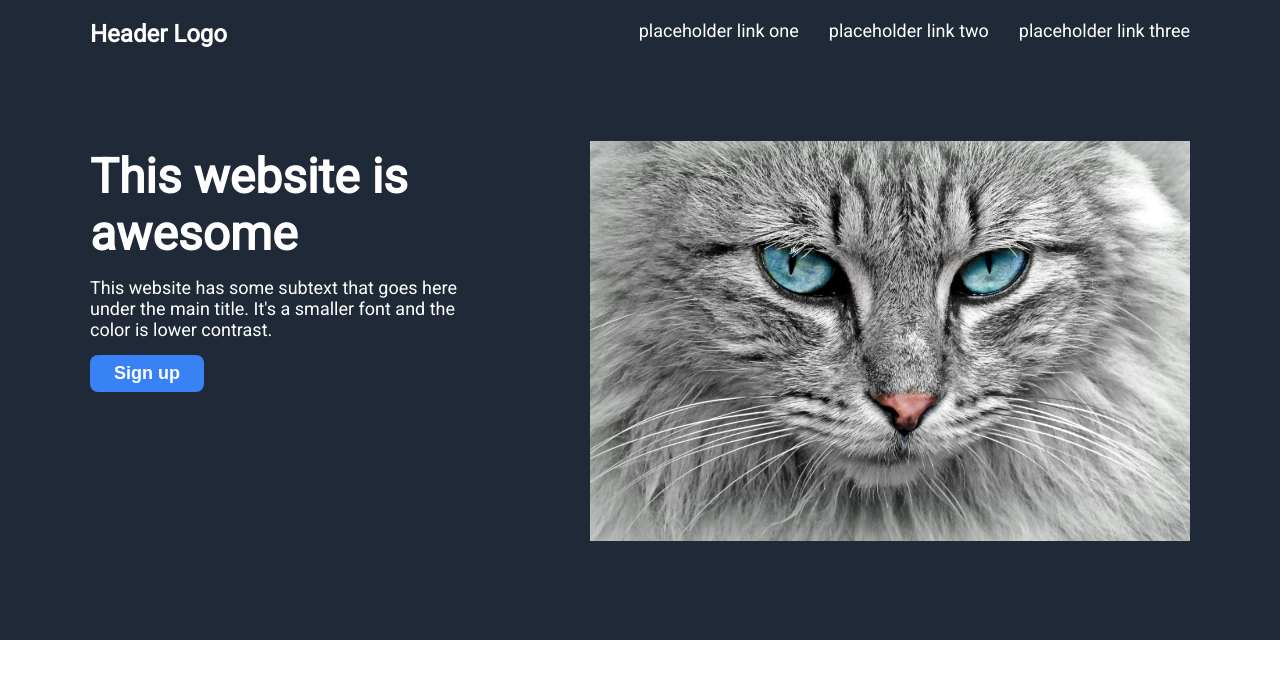
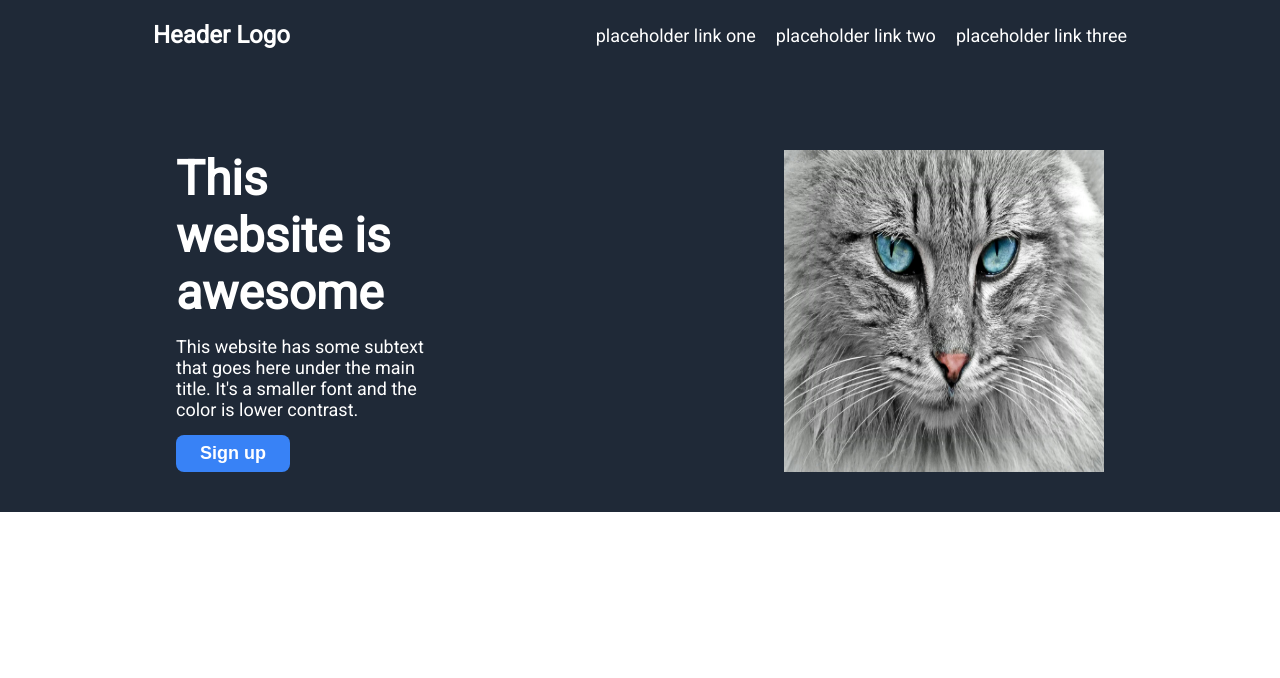
Before and after one commit to popInNotOut/odin-landing-page, a plain HTML site: page index.html in a window 1280 px wide. Drawn offline with Linux system fonts and the light colour scheme.

Commit message:
Fixed aspect ratio problems with header and card-1

```diff
--- a/index.html
+++ b/index.html
@@ -2,6 +2,7 @@
 <html lang="en">
     <head>
         <meta charset="UTF-8">
+        <meta http-equiv="X-UA-Compatible" content="IE=edge">
         <meta name="viewport" content="width=device-width, initial-scale=1.0">
         <title>Landing Page</title>
         <link href="https://fonts.googleapis.com/css2?family=Roboto&display=swap" rel="stylesheet">
@@ -9,14 +10,19 @@
     </head>
     <body>
         <div class="header">
-            <div class="left">
                 <div class="header-logo">
                     Header Logo
                 </div>
-                <div class="bottom-part">
-                    <div class="main-text">
-                        This website is awesome
+                <ul class="header-link-container">
+                    <li><a href="https://popinnotout.github.io/odin-landing-page/">placeholder link one</a></li>
+                    <li><a href="https://popinnotout.github.io/odin-landing-page/">placeholder link two</a></li>
+                    <li><a href="https://popinnotout.github.io/odin-landing-page/">placeholder link three</a></li>
+                </ul>
         </div>
+
+        <div class="card-1">
+            <div class="left">
+                <div class="main-text"> This website is awesome </div>
                 <div class="secondary-text">
                     This website has some subtext that goes here under the main title. It's a smaller font and the color is lower contrast.
                 </div>
@@ -26,30 +32,18 @@
                     </button>
                 </div>
             </div>
-            </div>
-            <div class="right">
-                <div class="header-link-container">
-                    <ul>
-                        <li><a href="https://popinnotout.github.io/odin-landing-page/">placeholder link one</a></li>
-                        <li><a href="https://popinnotout.github.io/odin-landing-page/">placeholder link two</a></li>
-                        <li><a href="https://popinnotout.github.io/odin-landing-page/">placeholder link three</a></li>
-                    </ul>
-                </div>
-                <div class="bottom-part">
             <img class="cat-image" src="./images/white-cat.jpg" alt="image of a white cat">
         </div>
-            </div>
-        </div>
 
-        <div class="content-2">
+        <div class="card-2">
 
         </div>
 
-        <div class="content-3">
+        <div class="card-3">
 
         </div>
 
-        <div class="content-4">
+        <div class="card-4">
 
         </div>
 
--- a/style.css
+++ b/style.css
@@ -2,21 +2,12 @@
 body {
     font-family: 'Roboto', 'Helvetica Neue', Arial, sans-serif;
     margin: 0;
-    min-height: 100vh;
 }
 
 a {
     text-decoration: none;
     color: white;
     font-size: 18px;
-}
-
-ul {
-    list-style-type: none;
-    margin: 0;
-    padding: 0;
-    display: flex;
-    gap: 30px;
 }
 /* END OF TYPE SELECTORS */
 
@@ -26,45 +17,53 @@ ul {
 
 /* START OF CLASSES */
 .header {
-    height: 600px;
+    height: 30px;
     background: #1F2937;
     color: white;
     display: flex;
-    justify-content: center;
-    gap: 100px;
-    padding: 20px 0px;
+    justify-content: space-around;
+    align-items: center;
+    padding: 20px 0px 100px 0px;
 }
 
-.header .left {
-    display: flex;
-    flex-direction: column;
-    gap: 100px;
-    width: 400px;
-}
-
-.header .left .header-logo {
+.header .header-logo {
     font-size: 24px;
     font-weight: 900;
 }
 
-.header .left .bottom-part {
+.header .header-link-container {
+    list-style-type: none;
+    margin: 0;
+    padding: 0;
+    display: flex;
+    gap: 20px;
+}
+
+.card-1 {
+    background: #1F2937;
+    display: flex;
+    justify-content: space-around;
+    padding: 0px 0px 40px 0px;
+}
+
+.card-1 .left {
+    color: white;
     display: flex;
     flex-direction: column;
-    flex-wrap: wrap;
     gap: 15px;
+    max-width: 20%;
 }
 
-.header .left .bottom-part .main-text {
+.card-1 .left .main-text {
     font-size: 48px;
     font-weight: 900;
 }
 
-.header .left .bottom-part .secondary-text {
-    color: white;
+.card-1 .secondary-text {
     font-size: 18px;
 }
 
-.header .left .bottom-part .button-container .sign-up-button {
+.card-1 .button-container .sign-up-button {
     border: none;
     border-radius: 8px;
     background: #3882F6;
@@ -74,25 +73,8 @@ ul {
     font-weight: 900;
 }
 
-.header .right {
-    display: flex;
-    flex-direction: column;
-    gap: 100px;
-    width: 600px;
-}
-
-.header .right .header-link-container {
-    display: flex;
-    justify-content: right;
-}
-
-.header .right .bottom-part {
-    height: 400px;
-}
-
-.header .right .bottom-part .cat-image {
-    height: 100%;
-    width: 100%;
+.card-1 .cat-image {
+    max-width: 25%;
 }
 
 
```
Lines whose indentation alone changed are shown as unchanged.
